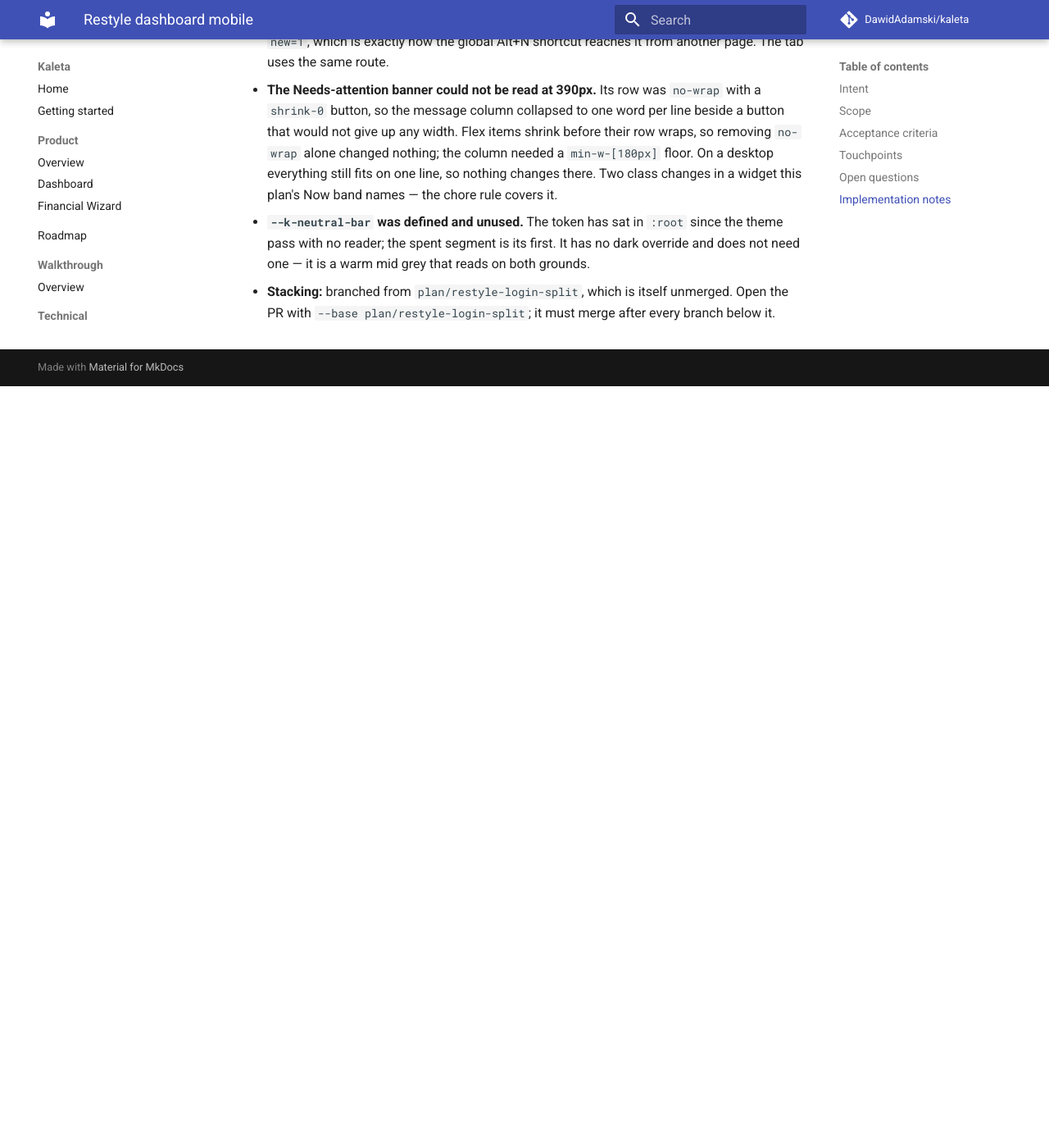
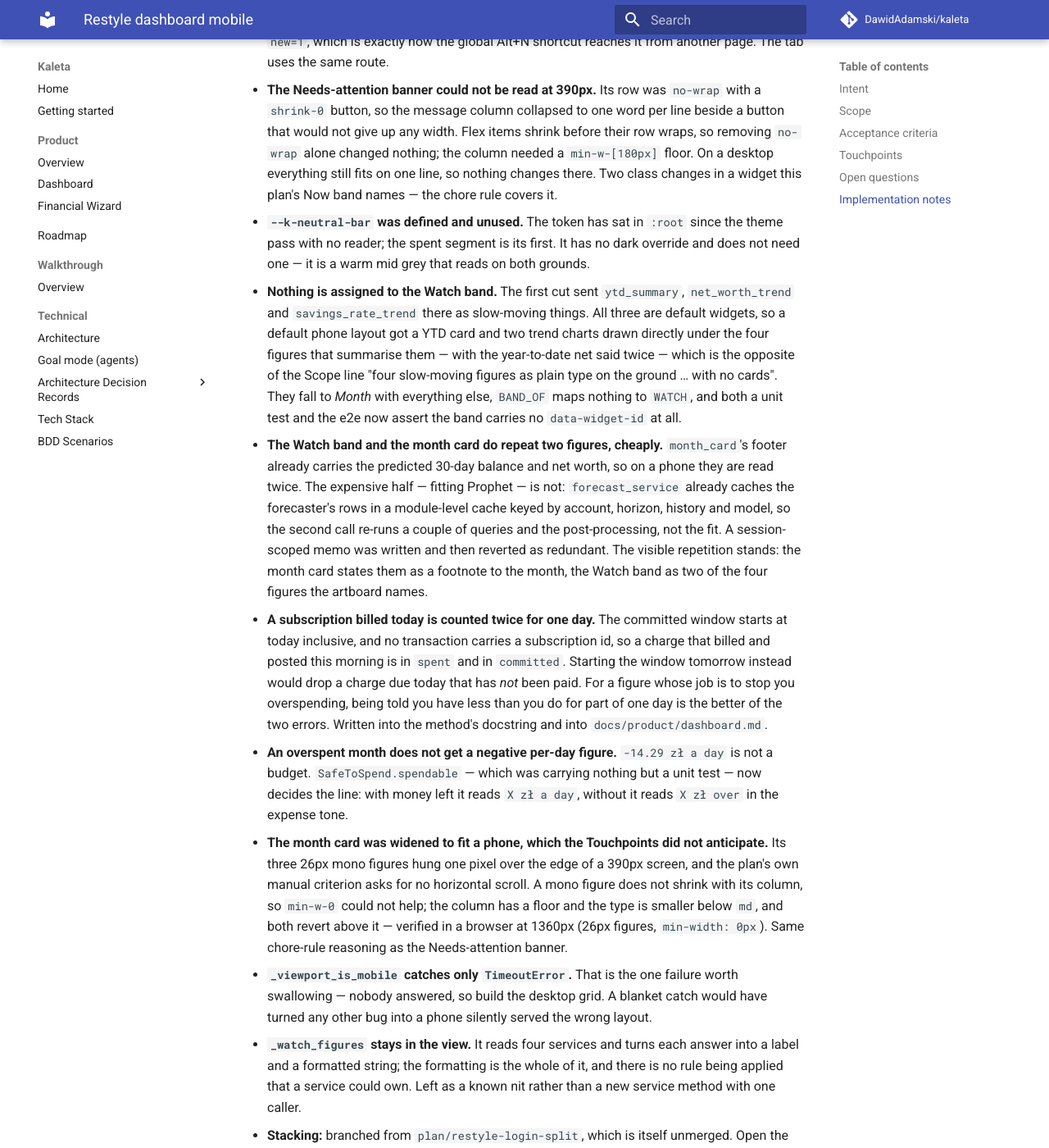
Before and after one commit to DawidAdamski/kaleta, an MkDocs documentation site: the page built from docs/plans/restyle-dashboard-mobile.md, in a window 1280 px wide and 1400 px high, scrolled down 4608 px. Shown: the whole window at 82% size. Built offline with MkDocs 1.6.1 and Material for MkDocs 9.7.7, drawn with Linux system fonts in a browser that asks for light colours; comment, search, counter and statistics services are not loaded; before the commit the page ends 5079 px from its top, so only the background shows below that.

Commit message:
fix(dashboard): the Watch band is figures, and nothing but figures
Review found the band's own widgets drawn under it: `ytd_summary`,
`net_worth_trend` and `savings_rate_trend` are all default widgets, so a
default phone layout got a YTD card and two trend charts directly below
the four figures that summarise them, with the year-to-date net said
twice. They fall to This month with everything else; `BAND_OF` maps
nothing to Watch, and a unit test and the e2e both assert the band
carries no widget at all.

Also from the review: an overspent month no longer prints "-14.29 zł a
day", which is not a budget — `SafeToSpend.spendable`, which until now
carried only a unit test, picks "X zł over" in the expense tone instead.
The committed window's dead `end < ref` guard is gone; the same-day
subscription it can double-count for one day is written down rather than
traded for a worse error. `_viewport_is_mobile` catches `TimeoutError`
alone, so any other failure is seen rather than silently served the
desktop grid.

Co-Authored-By: Claude Opus 5 (1M context) <noreply@anthropic.com>
Claude-Session: https://claude.ai/code/session_0152AYpRfMD2oD5sjv3sg3qi

```diff
--- a/docs/plans/restyle-dashboard-mobile.md
+++ b/docs/plans/restyle-dashboard-mobile.md
@@ -221,6 +221,63 @@ has a phone artboard, planned in `restyle-login-split`).
   first. It has no dark override and does not need one — it is a warm
   mid grey that reads on both grounds.
 
+- **Nothing is assigned to the Watch band.** The first cut sent
+  `ytd_summary`, `net_worth_trend` and `savings_rate_trend` there as
+  slow-moving things. All three are default widgets, so a default phone
+  layout got a YTD card and two trend charts drawn directly under the
+  four figures that summarise them — with the year-to-date net said
+  twice — which is the opposite of the Scope line "four slow-moving
+  figures as plain type on the ground … with no cards". They fall to
+  *Month* with everything else, `BAND_OF` maps nothing to `WATCH`, and
+  both a unit test and the e2e now assert the band carries no
+  `data-widget-id` at all.
+
+- **The Watch band and the month card do repeat two figures, cheaply.**
+  `month_card`'s footer already carries the predicted 30-day balance and
+  net worth, so on a phone they are read twice. The expensive half —
+  fitting Prophet — is not: `forecast_service` already caches the
+  forecaster's rows in a module-level cache keyed by account, horizon,
+  history and model, so the second call re-runs a couple of queries and
+  the post-processing, not the fit. A session-scoped memo was written
+  and then reverted as redundant. The visible repetition stands: the
+  month card states them as a footnote to the month, the Watch band as
+  two of the four figures the artboard names.
+
+- **A subscription billed today is counted twice for one day.** The
+  committed window starts at today inclusive, and no transaction carries
+  a subscription id, so a charge that billed and posted this morning is
+  in `spent` and in `committed`. Starting the window tomorrow instead
+  would drop a charge due today that has *not* been paid. For a figure
+  whose job is to stop you overspending, being told you have less than
+  you do for part of one day is the better of the two errors. Written
+  into the method's docstring and into `docs/product/dashboard.md`.
+
+- **An overspent month does not get a negative per-day figure.**
+  `-14.29 zł a day` is not a budget. `SafeToSpend.spendable` — which was
+  carrying nothing but a unit test — now decides the line: with money
+  left it reads `X zł a day`, without it reads `X zł over` in the
+  expense tone.
+
+- **The month card was widened to fit a phone, which the Touchpoints did
+  not anticipate.** Its three 26px mono figures hung one pixel over the
+  edge of a 390px screen, and the plan's own manual criterion asks for
+  no horizontal scroll. A mono figure does not shrink with its column,
+  so `min-w-0` could not help; the column has a floor and the type is
+  smaller below `md`, and both revert above it — verified in a browser
+  at 1360px (26px figures, `min-width: 0px`). Same chore-rule reasoning
+  as the Needs-attention banner.
+
+- **`_viewport_is_mobile` catches only `TimeoutError`.** That is the one
+  failure worth swallowing — nobody answered, so build the desktop grid.
+  A blanket catch would have turned any other bug into a phone silently
+  served the wrong layout.
+
+- **`_watch_figures` stays in the view.** It reads four services and
+  turns each answer into a label and a formatted string; the formatting
+  is the whole of it, and there is no rule being applied that a service
+  could own. Left as a known nit rather than a new service method with
+  one caller.
+
 - **Stacking:** branched from `plan/restyle-login-split`, which is itself
   unmerged. Open the PR with `--base plan/restyle-login-split`; it must
   merge after every branch below it.
```
Also changed, not shown: docs/product/dashboard.md (+7 -2 lines), 8 other files.
